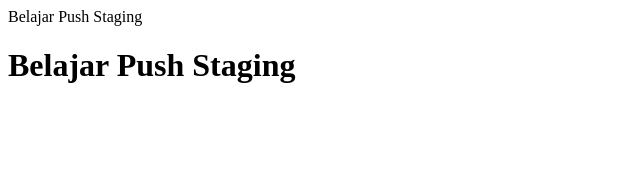
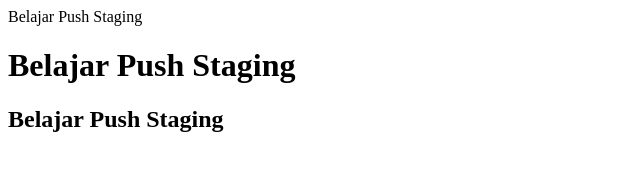
Before and after one commit to dani805/belajar-niomic, a plain HTML site: page header.html in a window 1280 px wide. Shown: the whole page, without its empty margins (0-640 px from the left). Drawn offline with Linux system fonts and the light colour scheme.

Commit message:
Add Elemen H2 pada Branch Stagging"

```diff
--- a/header.html
+++ b/header.html
@@ -4,5 +4,6 @@
   </head>
   <body>
     <h1>Belajar Push Staging</h1>
+    <h2>Belajar Push Staging</h2>
   </body>
 </html>
```
